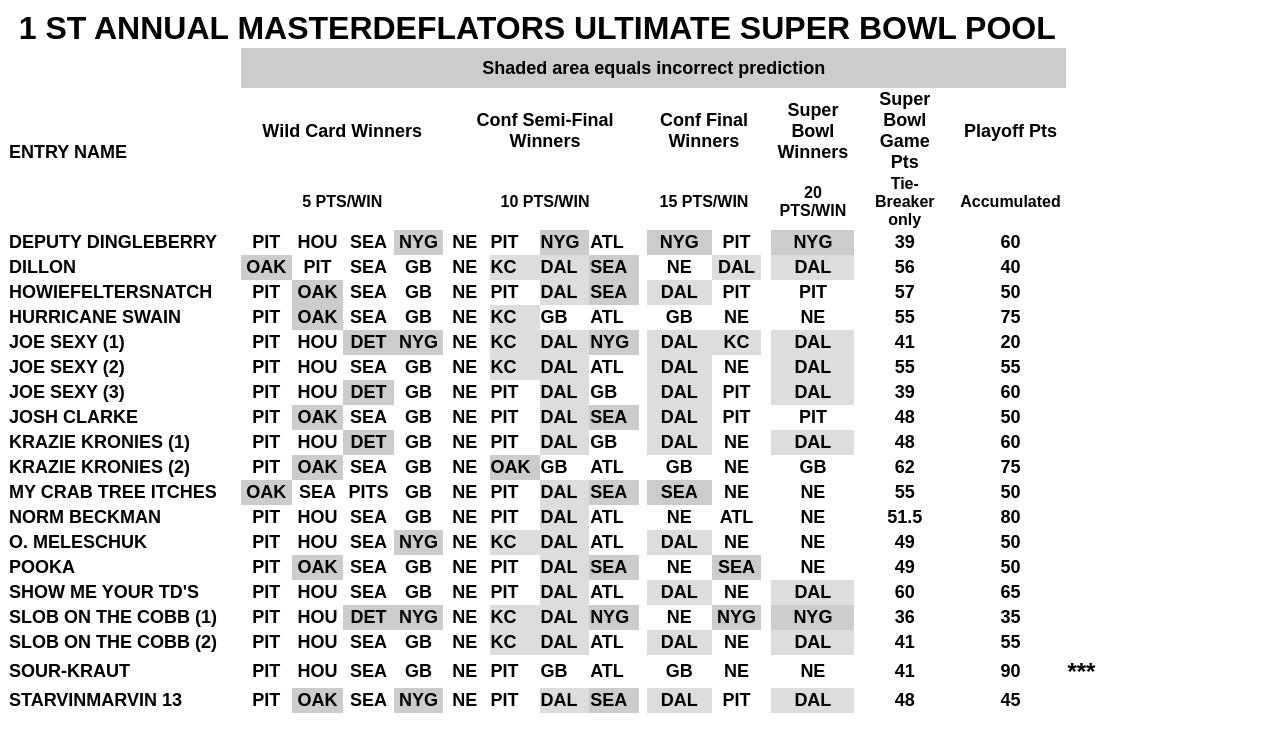
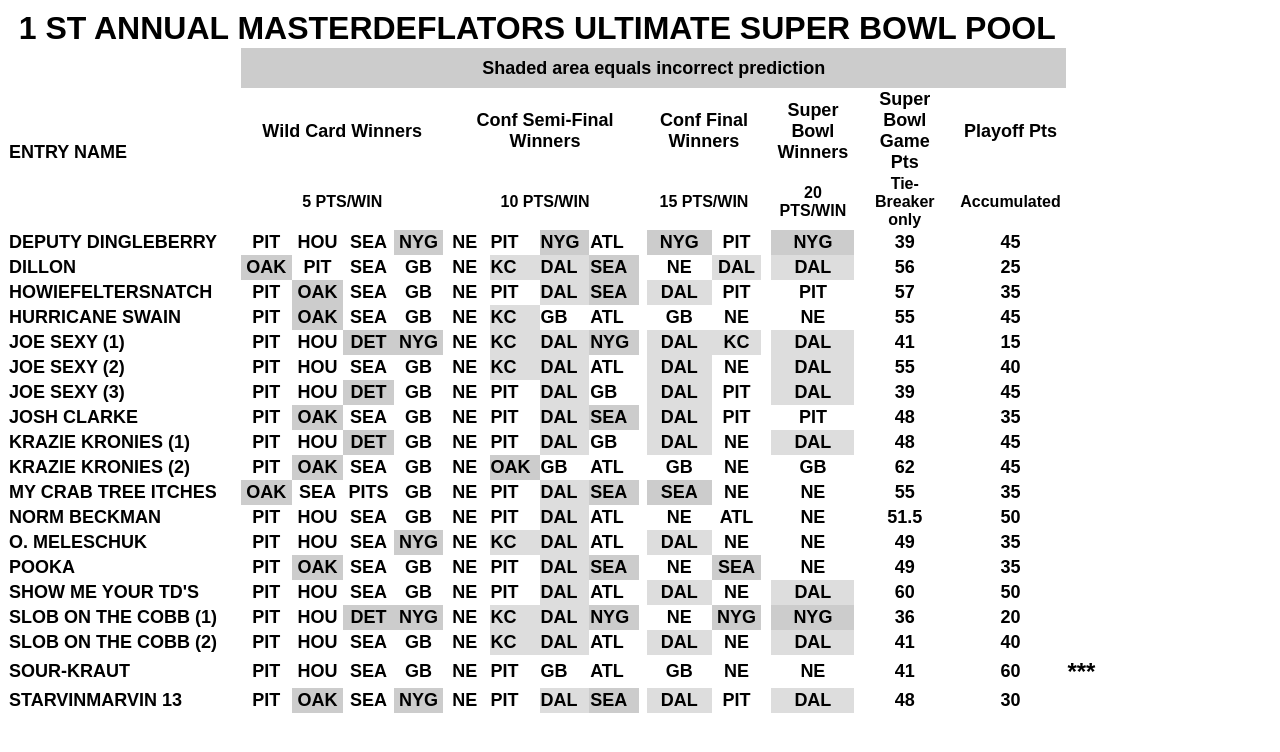
Before and after one commit to Masterdeflators/Masterdeflators.github.io, a plain HTML site: page index.html in a window 1280 px wide. Drawn offline with Linux system fonts and the light colour scheme.

Commit message:
Add files via upload

```diff
--- a/index.html
+++ b/index.html
@@ -105,7 +105,7 @@
 			<TD ALIGN=LEFT BGCOLOR="#FFFFFF"><B><FONT SIZE=4><BR></FONT></B></TD>
 			<TD ALIGN=CENTER SDVAL="39" SDNUM="4105;"><B><FONT SIZE=4>39</FONT></B></TD>
 			<TD ALIGN=LEFT BGCOLOR="#FFFFFF"><BR></TD>
-			<TD ALIGN=CENTER SDVAL="60" SDNUM="4105;"><B><FONT SIZE=4>60</FONT></B></TD>
+			<TD ALIGN=CENTER SDVAL="45" SDNUM="4105;"><B><FONT SIZE=4>45</FONT></B></TD>
 			<TD ALIGN=LEFT><BR></TD>
 			<TD ALIGN=LEFT><BR></TD>
 			<TD ALIGN=LEFT><BR></TD>
@@ -130,7 +130,7 @@
 			<TD ALIGN=LEFT BGCOLOR="#FFFFFF"><B><FONT SIZE=4><BR></FONT></B></TD>
 			<TD ALIGN=CENTER SDVAL="56" SDNUM="4105;"><B><FONT SIZE=4>56</FONT></B></TD>
 			<TD ALIGN=LEFT BGCOLOR="#FFFFFF"><BR></TD>
-			<TD ALIGN=CENTER SDVAL="40" SDNUM="4105;"><B><FONT SIZE=4>40</FONT></B></TD>
+			<TD ALIGN=CENTER SDVAL="25" SDNUM="4105;"><B><FONT SIZE=4>25</FONT></B></TD>
 			<TD ALIGN=LEFT><BR></TD>
 			<TD ALIGN=LEFT><BR></TD>
 			<TD ALIGN=LEFT><BR></TD>
@@ -155,7 +155,7 @@
 			<TD ALIGN=LEFT BGCOLOR="#FFFFFF"><B><FONT SIZE=4><BR></FONT></B></TD>
 			<TD ALIGN=CENTER SDVAL="57" SDNUM="4105;"><B><FONT SIZE=4>57</FONT></B></TD>
 			<TD ALIGN=LEFT BGCOLOR="#FFFFFF"><BR></TD>
-			<TD ALIGN=CENTER SDVAL="50" SDNUM="4105;"><B><FONT SIZE=4>50</FONT></B></TD>
+			<TD ALIGN=CENTER SDVAL="35" SDNUM="4105;"><B><FONT SIZE=4>35</FONT></B></TD>
 			<TD ALIGN=LEFT><BR></TD>
 			<TD ALIGN=LEFT><BR></TD>
 			<TD ALIGN=LEFT><BR></TD>
@@ -180,7 +180,7 @@
 			<TD ALIGN=LEFT BGCOLOR="#FFFFFF"><B><FONT SIZE=4><BR></FONT></B></TD>
 			<TD ALIGN=CENTER SDVAL="55" SDNUM="4105;"><B><FONT SIZE=4>55</FONT></B></TD>
 			<TD ALIGN=LEFT BGCOLOR="#FFFFFF"><BR></TD>
-			<TD ALIGN=CENTER SDVAL="75" SDNUM="4105;"><B><FONT SIZE=4>75</FONT></B></TD>
+			<TD ALIGN=CENTER SDVAL="45" SDNUM="4105;"><B><FONT SIZE=4>45</FONT></B></TD>
 			<TD ALIGN=LEFT><BR></TD>
 			<TD ALIGN=LEFT><BR></TD>
 			<TD ALIGN=LEFT><BR></TD>
@@ -205,7 +205,7 @@
 			<TD ALIGN=LEFT BGCOLOR="#FFFFFF"><B><FONT SIZE=4><BR></FONT></B></TD>
 			<TD ALIGN=CENTER SDVAL="41" SDNUM="4105;"><B><FONT SIZE=4>41</FONT></B></TD>
 			<TD ALIGN=LEFT BGCOLOR="#FFFFFF"><B><FONT SIZE=4><BR></FONT></B></TD>
-			<TD ALIGN=CENTER SDVAL="20" SDNUM="4105;"><B><FONT SIZE=4>20</FONT></B></TD>
+			<TD ALIGN=CENTER SDVAL="15" SDNUM="4105;"><B><FONT SIZE=4>15</FONT></B></TD>
 			<TD ALIGN=LEFT><B><FONT SIZE=4><BR></FONT></B></TD>
 			<TD ALIGN=LEFT><B><FONT SIZE=4><BR></FONT></B></TD>
 			<TD ALIGN=LEFT><B><FONT SIZE=4><BR></FONT></B></TD>
@@ -230,7 +230,7 @@
 			<TD ALIGN=LEFT BGCOLOR="#FFFFFF"><B><FONT SIZE=4><BR></FONT></B></TD>
 			<TD ALIGN=CENTER SDVAL="55" SDNUM="4105;"><B><FONT SIZE=4>55</FONT></B></TD>
 			<TD ALIGN=LEFT BGCOLOR="#FFFFFF"><B><FONT SIZE=4><BR></FONT></B></TD>
-			<TD ALIGN=CENTER SDVAL="55" SDNUM="4105;"><B><FONT SIZE=4>55</FONT></B></TD>
+			<TD ALIGN=CENTER SDVAL="40" SDNUM="4105;"><B><FONT SIZE=4>40</FONT></B></TD>
 			<TD ALIGN=LEFT><B><FONT SIZE=4><BR></FONT></B></TD>
 			<TD ALIGN=LEFT><B><FONT SIZE=4><BR></FONT></B></TD>
 			<TD ALIGN=LEFT><B><FONT SIZE=4><BR></FONT></B></TD>
@@ -255,7 +255,7 @@
 			<TD ALIGN=LEFT BGCOLOR="#FFFFFF"><B><FONT SIZE=4><BR></FONT></B></TD>
 			<TD ALIGN=CENTER SDVAL="39" SDNUM="4105;"><B><FONT SIZE=4>39</FONT></B></TD>
 			<TD ALIGN=LEFT BGCOLOR="#FFFFFF"><B><FONT SIZE=4><BR></FONT></B></TD>
-			<TD ALIGN=CENTER SDVAL="60" SDNUM="4105;"><B><FONT SIZE=4>60</FONT></B></TD>
+			<TD ALIGN=CENTER SDVAL="45" SDNUM="4105;"><B><FONT SIZE=4>45</FONT></B></TD>
 			<TD ALIGN=LEFT><B><FONT SIZE=4><BR></FONT></B></TD>
 			<TD ALIGN=LEFT><B><FONT SIZE=4><BR></FONT></B></TD>
 			<TD ALIGN=LEFT><B><FONT SIZE=4><BR></FONT></B></TD>
@@ -280,7 +280,7 @@
 			<TD ALIGN=LEFT BGCOLOR="#FFFFFF"><B><FONT SIZE=4><BR></FONT></B></TD>
 			<TD ALIGN=CENTER SDVAL="48" SDNUM="4105;"><B><FONT SIZE=4>48</FONT></B></TD>
 			<TD ALIGN=LEFT BGCOLOR="#FFFFFF"><BR></TD>
-			<TD ALIGN=CENTER SDVAL="50" SDNUM="4105;"><B><FONT SIZE=4>50</FONT></B></TD>
+			<TD ALIGN=CENTER SDVAL="35" SDNUM="4105;"><B><FONT SIZE=4>35</FONT></B></TD>
 			<TD ALIGN=LEFT><BR></TD>
 			<TD ALIGN=LEFT><BR></TD>
 			<TD ALIGN=LEFT><BR></TD>
@@ -305,7 +305,7 @@
 			<TD ALIGN=LEFT BGCOLOR="#FFFFFF"><B><FONT SIZE=4> </FONT></B></TD>
 			<TD ALIGN=CENTER SDVAL="48" SDNUM="4105;"><B><FONT SIZE=4>48</FONT></B></TD>
 			<TD ALIGN=LEFT BGCOLOR="#FFFFFF"><BR></TD>
-			<TD ALIGN=CENTER SDVAL="60" SDNUM="4105;"><B><FONT SIZE=4>60</FONT></B></TD>
+			<TD ALIGN=CENTER SDVAL="45" SDNUM="4105;"><B><FONT SIZE=4>45</FONT></B></TD>
 			<TD ALIGN=LEFT><BR></TD>
 			<TD ALIGN=LEFT><BR></TD>
 			<TD ALIGN=LEFT><BR></TD>
@@ -330,7 +330,7 @@
 			<TD ALIGN=LEFT BGCOLOR="#FFFFFF"><B><FONT SIZE=4> </FONT></B></TD>
 			<TD ALIGN=CENTER SDVAL="62" SDNUM="4105;"><B><FONT SIZE=4>62</FONT></B></TD>
 			<TD ALIGN=LEFT BGCOLOR="#FFFFFF"><BR></TD>
-			<TD ALIGN=CENTER SDVAL="75" SDNUM="4105;"><B><FONT SIZE=4>75</FONT></B></TD>
+			<TD ALIGN=CENTER SDVAL="45" SDNUM="4105;"><B><FONT SIZE=4>45</FONT></B></TD>
 			<TD ALIGN=LEFT><BR></TD>
 			<TD ALIGN=LEFT><BR></TD>
 			<TD ALIGN=LEFT><BR></TD>
@@ -355,7 +355,7 @@
 			<TD ALIGN=LEFT BGCOLOR="#FFFFFF"><B><FONT SIZE=4><BR></FONT></B></TD>
 			<TD ALIGN=CENTER SDVAL="55" SDNUM="4105;"><B><FONT SIZE=4>55</FONT></B></TD>
 			<TD ALIGN=LEFT BGCOLOR="#FFFFFF"><BR></TD>
-			<TD ALIGN=CENTER SDVAL="50" SDNUM="4105;"><B><FONT SIZE=4>50</FONT></B></TD>
+			<TD ALIGN=CENTER SDVAL="35" SDNUM="4105;"><B><FONT SIZE=4>35</FONT></B></TD>
 			<TD ALIGN=LEFT><BR></TD>
 			<TD ALIGN=LEFT><BR></TD>
 			<TD ALIGN=LEFT><BR></TD>
@@ -380,7 +380,7 @@
 			<TD ALIGN=LEFT BGCOLOR="#FFFFFF"><B><FONT SIZE=4> </FONT></B></TD>
 			<TD ALIGN=CENTER SDVAL="51.5" SDNUM="4105;"><B><FONT SIZE=4>51.5</FONT></B></TD>
 			<TD ALIGN=LEFT BGCOLOR="#FFFFFF"><BR></TD>
-			<TD ALIGN=CENTER SDVAL="80" SDNUM="4105;"><B><FONT SIZE=4>80</FONT></B></TD>
+			<TD ALIGN=CENTER SDVAL="50" SDNUM="4105;"><B><FONT SIZE=4>50</FONT></B></TD>
 			<TD ALIGN=LEFT><BR></TD>
 			<TD ALIGN=LEFT><BR></TD>
 			<TD ALIGN=LEFT><BR></TD>
@@ -405,7 +405,7 @@
 			<TD ALIGN=LEFT BGCOLOR="#FFFFFF"><B><FONT SIZE=4><BR></FONT></B></TD>
 			<TD ALIGN=CENTER SDVAL="49" SDNUM="4105;"><B><FONT SIZE=4>49</FONT></B></TD>
 			<TD ALIGN=LEFT BGCOLOR="#FFFFFF"><BR></TD>
-			<TD ALIGN=CENTER SDVAL="50" SDNUM="4105;"><B><FONT SIZE=4>50</FONT></B></TD>
+			<TD ALIGN=CENTER SDVAL="35" SDNUM="4105;"><B><FONT SIZE=4>35</FONT></B></TD>
 			<TD ALIGN=LEFT><BR></TD>
 			<TD ALIGN=LEFT><BR></TD>
 			<TD ALIGN=LEFT><BR></TD>
@@ -430,7 +430,7 @@
 			<TD ALIGN=LEFT BGCOLOR="#FFFFFF"><B><FONT SIZE=4> </FONT></B></TD>
 			<TD ALIGN=CENTER SDVAL="49" SDNUM="4105;"><B><FONT SIZE=4>49</FONT></B></TD>
 			<TD ALIGN=LEFT BGCOLOR="#FFFFFF"><BR></TD>
-			<TD ALIGN=CENTER SDVAL="50" SDNUM="4105;"><B><FONT SIZE=4>50</FONT></B></TD>
+			<TD ALIGN=CENTER SDVAL="35" SDNUM="4105;"><B><FONT SIZE=4>35</FONT></B></TD>
 			<TD ALIGN=LEFT><BR></TD>
 			<TD ALIGN=LEFT><BR></TD>
 			<TD ALIGN=LEFT><BR></TD>
@@ -455,7 +455,7 @@
 			<TD ALIGN=LEFT BGCOLOR="#FFFFFF"><B><FONT SIZE=4> </FONT></B></TD>
 			<TD ALIGN=CENTER SDVAL="60" SDNUM="4105;"><B><FONT SIZE=4>60</FONT></B></TD>
 			<TD ALIGN=LEFT BGCOLOR="#FFFFFF"><BR></TD>
-			<TD ALIGN=CENTER SDVAL="65" SDNUM="4105;"><B><FONT SIZE=4>65</FONT></B></TD>
+			<TD ALIGN=CENTER SDVAL="50" SDNUM="4105;"><B><FONT SIZE=4>50</FONT></B></TD>
 			<TD ALIGN=LEFT><BR></TD>
 			<TD ALIGN=LEFT><BR></TD>
 			<TD ALIGN=LEFT><BR></TD>
@@ -480,7 +480,7 @@
 			<TD ALIGN=LEFT BGCOLOR="#FFFFFF"><B><FONT SIZE=4> </FONT></B></TD>
 			<TD ALIGN=CENTER SDVAL="36" SDNUM="4105;"><B><FONT SIZE=4>36</FONT></B></TD>
 			<TD ALIGN=LEFT BGCOLOR="#FFFFFF"><BR></TD>
-			<TD ALIGN=CENTER SDVAL="35" SDNUM="4105;"><B><FONT SIZE=4>35</FONT></B></TD>
+			<TD ALIGN=CENTER SDVAL="20" SDNUM="4105;"><B><FONT SIZE=4>20</FONT></B></TD>
 			<TD ALIGN=LEFT><BR></TD>
 			<TD ALIGN=LEFT><BR></TD>
 			<TD ALIGN=LEFT><BR></TD>
@@ -505,7 +505,7 @@
 			<TD ALIGN=LEFT BGCOLOR="#FFFFFF"><B><FONT SIZE=4> </FONT></B></TD>
 			<TD ALIGN=CENTER SDVAL="41" SDNUM="4105;"><B><FONT SIZE=4>41</FONT></B></TD>
 			<TD ALIGN=LEFT BGCOLOR="#FFFFFF"><BR></TD>
-			<TD ALIGN=CENTER SDVAL="55" SDNUM="4105;"><B><FONT SIZE=4>55</FONT></B></TD>
+			<TD ALIGN=CENTER SDVAL="40" SDNUM="4105;"><B><FONT SIZE=4>40</FONT></B></TD>
 			<TD ALIGN=LEFT><BR></TD>
 			<TD ALIGN=LEFT><BR></TD>
 			<TD ALIGN=LEFT><BR></TD>
@@ -530,7 +530,7 @@
 			<TD ALIGN=LEFT BGCOLOR="#FFFFFF"><B><FONT SIZE=4> </FONT></B></TD>
 			<TD ALIGN=CENTER SDVAL="41" SDNUM="4105;"><B><FONT SIZE=4>41</FONT></B></TD>
 			<TD ALIGN=LEFT BGCOLOR="#FFFFFF"><BR></TD>
-			<TD ALIGN=CENTER SDVAL="90" SDNUM="4105;"><B><FONT SIZE=4>90</FONT></B></TD>
+			<TD ALIGN=CENTER SDVAL="60" SDNUM="4105;"><B><FONT SIZE=4>60</FONT></B></TD>
 			<TD ALIGN=LEFT><B><FONT SIZE=5>***</FONT></B></TD>
 			<TD ALIGN=LEFT><BR></TD>
 			<TD ALIGN=LEFT><BR></TD>
@@ -555,7 +555,7 @@
 			<TD ALIGN=LEFT BGCOLOR="#FFFFFF"><B><FONT SIZE=4><BR></FONT></B></TD>
 			<TD ALIGN=CENTER SDVAL="48" SDNUM="4105;"><B><FONT SIZE=4>48</FONT></B></TD>
 			<TD ALIGN=LEFT BGCOLOR="#FFFFFF"><BR></TD>
-			<TD ALIGN=CENTER SDVAL="45" SDNUM="4105;"><B><FONT SIZE=4>45</FONT></B></TD>
+			<TD ALIGN=CENTER SDVAL="30" SDNUM="4105;"><B><FONT SIZE=4>30</FONT></B></TD>
 			<TD ALIGN=LEFT><BR></TD>
 			<TD ALIGN=LEFT><BR></TD>
 			<TD ALIGN=LEFT><BR></TD>
```
